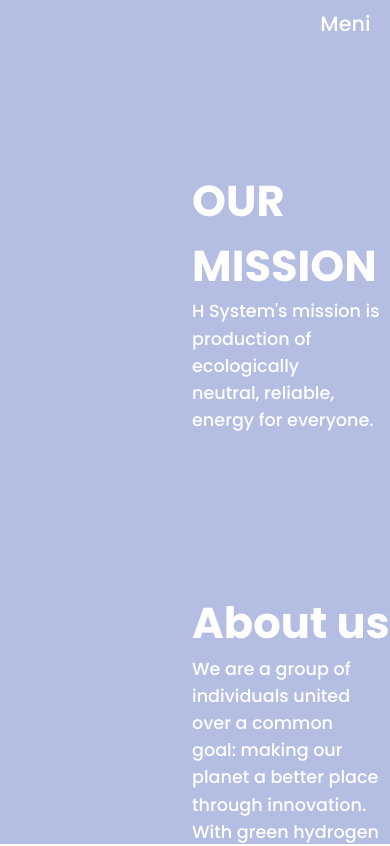
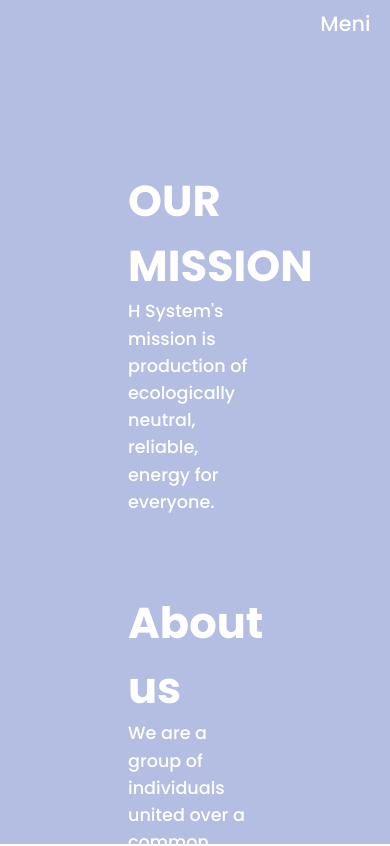
Before and after one commit to Markuss95/hsystem, a React (Create React App) app: page /company in a window 390 px wide. Shown: the top 846 px of the page. Built offline with nearby package versions, Linux system fonts and the light colour scheme.

Commit message:
mobile version done

```diff
--- a/src/pages/OurCompany.tsx
+++ b/src/pages/OurCompany.tsx
@@ -71,5 +71,33 @@
     top: 70%;
     padding-left: 12rem;
   }
+  @media (max-width: 1150px) {
+    display: flex;
+    justify-content: center;
+    flex-direction: column;
+    align-items: center;
+    .our-mission {
+      left: 0;
+      right: 0;
+      margin-left: auto;
+      margin-right: auto;
+    }
+    .about-us {
+      left: 0;
+      right: 0;
+      margin-left: auto;
+      margin-right: auto;
+    }
+  }
+  @media (max-width: 800px) {
+    .our-mission {
+      padding-left: 8rem;
+      padding-right: 8rem;
+    }
+    .about-us {
+      padding-left: 8rem;
+      padding-right: 8rem;
+    }
+  }
 `;
 export default OurCompany;
```
